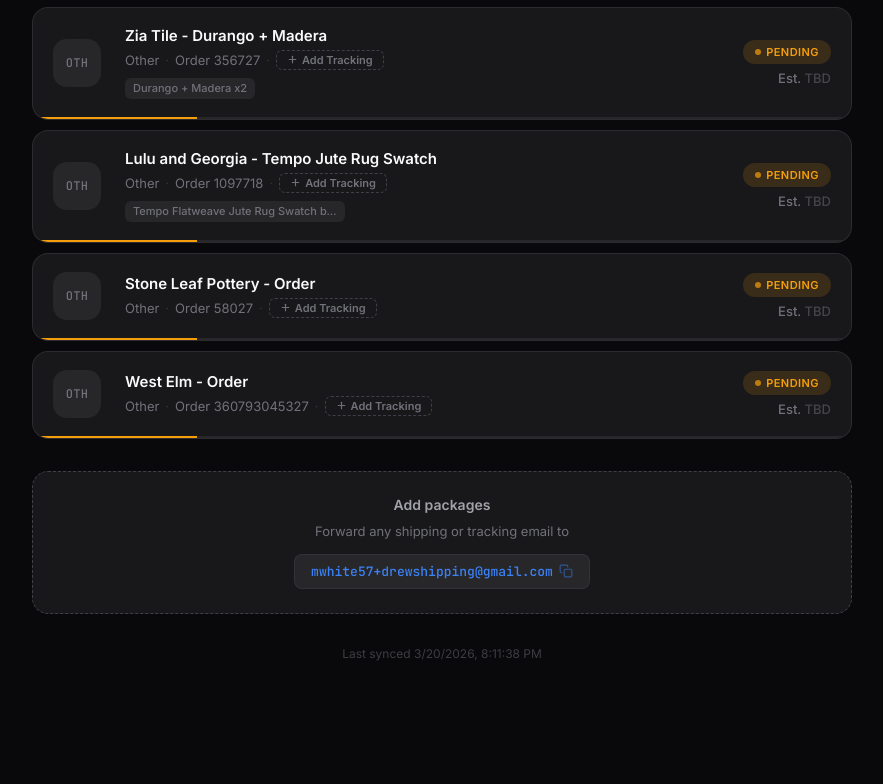
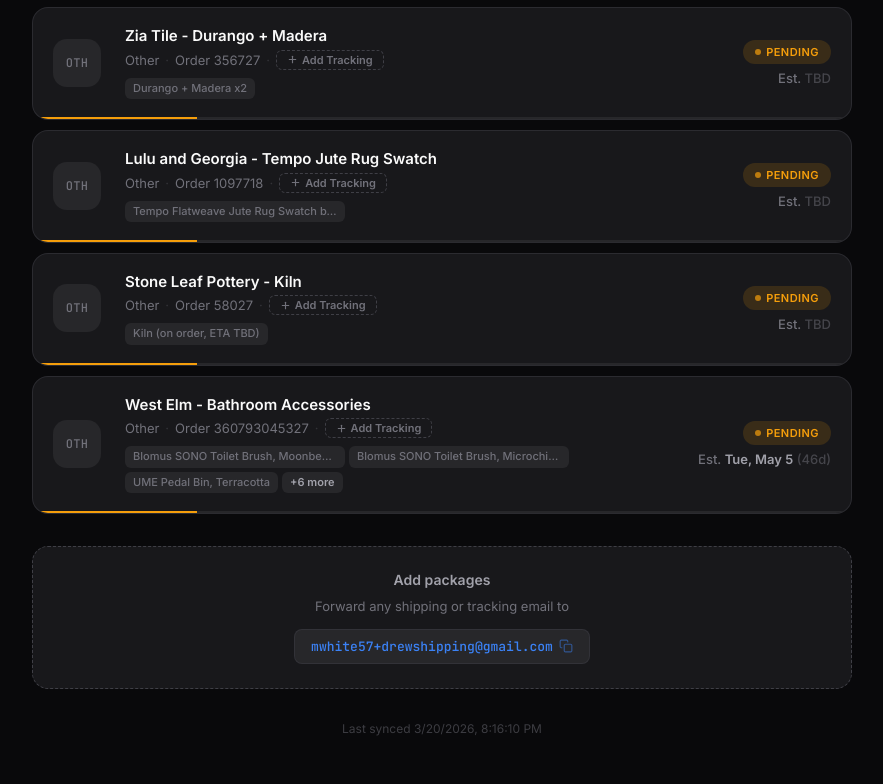
Before and after one commit to afterimageme/drew-shipping, a plain HTML site: page index.html in a window 1280 px wide. Shown: the part 2200-2984 px from the top of the page, without its empty margins (198-1081 px from the left). Before the commit the page ends 2909 px from the top, so only its background shows below. Drawn offline with Linux system fonts and the light colour scheme.

Commit message:
Sync: add West Elm bathroom accessories, Stone Leaf Pottery kiln, update details

```diff
--- a/index.html
+++ b/index.html
@@ -1257,30 +1257,42 @@
         "orderNumber": "1097718"
     },
     {
-        "name": "Stone Leaf Pottery - Order",
+        "name": "Stone Leaf Pottery - Kiln",
         "carrier": "Other",
         "tracking": "",
         "trackingUrl": "",
         "status": "pending",
         "estimatedDelivery": "",
         "from": "Stone Leaf Pottery",
-        "items": [],
+        "items": [
+            "Kiln (on order, ETA TBD)"
+        ],
         "orderNumber": "58027"
     },
     {
-        "name": "West Elm - Order",
+        "name": "West Elm - Bathroom Accessories",
         "carrier": "Other",
         "tracking": "",
         "trackingUrl": "",
         "status": "pending",
-        "estimatedDelivery": "",
+        "estimatedDelivery": "2026-05-05",
         "from": "West Elm",
-        "items": [],
+        "items": [
+            "Blomus SONO Toilet Brush, Moonbeam Cream",
+            "Blomus SONO Toilet Brush, Microchip Gray",
+            "UME Pedal Bin, Terracotta",
+            "UME Toilet Brush, Terracotta",
+            "Blomus SONO Pedal Bin, Microchip Gray",
+            "Sono Plunger with Holder, Microchip Gray",
+            "Sono Plunger with Holder, Moonbeam Cream",
+            "Blomus SONO Pedal Bin, Moonbeam Cream",
+            "Esana Bathmat 20x34, Neutral"
+        ],
         "orderNumber": "360793045327"
     }
 ];
 
-const LAST_UPDATED = "2026-03-20T20:11:38+00:00";
+const LAST_UPDATED = "2026-03-20T20:16:10+00:00";
 
 // Calendar filter state
 let calendarFilterDate = null;
```
Also changed, not shown: packages.json (+17 -5 lines).
